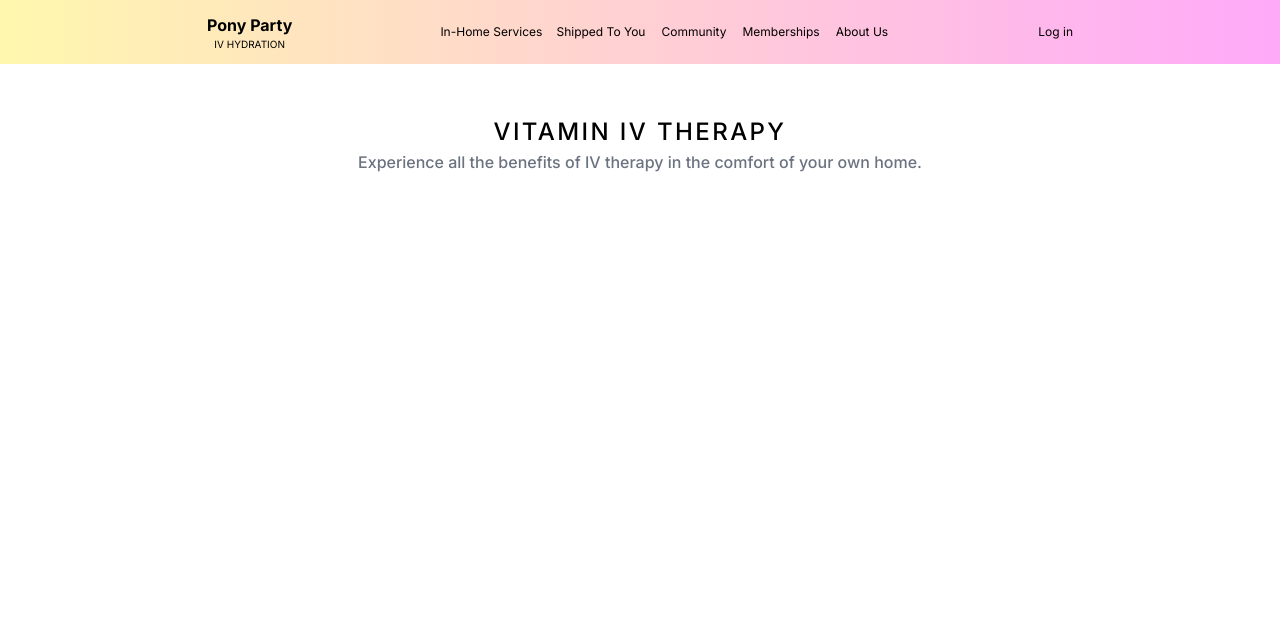
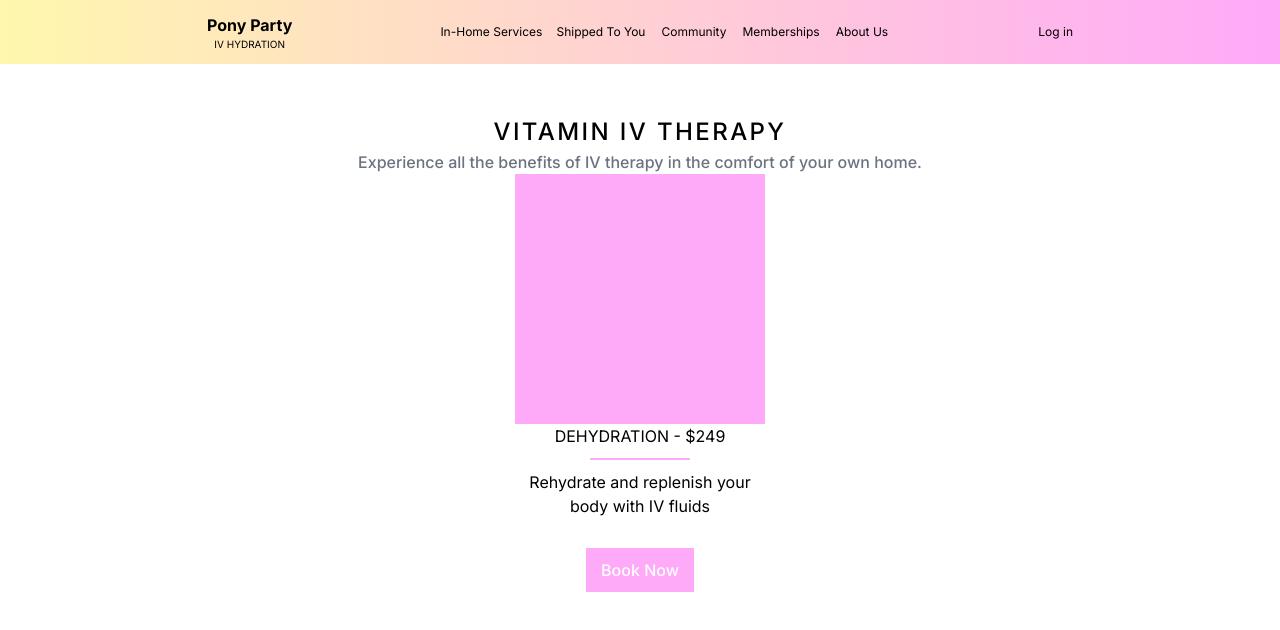
Before and after one commit to AmashChaudhry/pony-party, a Next.js app: page / in a window 1280 px wide. Shown: the top 630 px of the page. Built offline with nearby package versions, Linux system fonts and the light colour scheme.

Commit message:
added home page

```diff
--- a/src/app/page.js
+++ b/src/app/page.js
@@ -1,10 +1,19 @@
 import React from "react";
+import Link from "next/link";
+import RegisterAccount from "./pages/register-account/page";
 
 export default function Home() {
   return (
     <main className="flex flex-col items-center h-[92vh]">
       <h1 className="text-[24px] font-medium tracking-widest mt-[50px]">VITAMIN IV THERAPY</h1>
       <p className="text-gray-500 font-medium">Experience all the benefits of IV therapy in the comfort of your own home.</p>
+      <div className="flex flex-col items-center w-[250px] mx-[30px]">
+        <div className="h-[250px] w-[250px] bg-[#ffa9f9]"></div>
+        <Link href="/pages/register-account">DEHYDRATION - $249</Link>
+        <div className="h-[2px] w-[100px] bg-[#ffa9f9] my-[10px]"></div>
+        <p className="text-center mb-[30px]">Rehydrate and replenish your body with IV fluids</p>
+        <button className="bg-[#ffa9f9] text-white font-medium px-[15px] py-[10px]">Book Now</button>
+      </div>
     </main>
   );
 }
```
